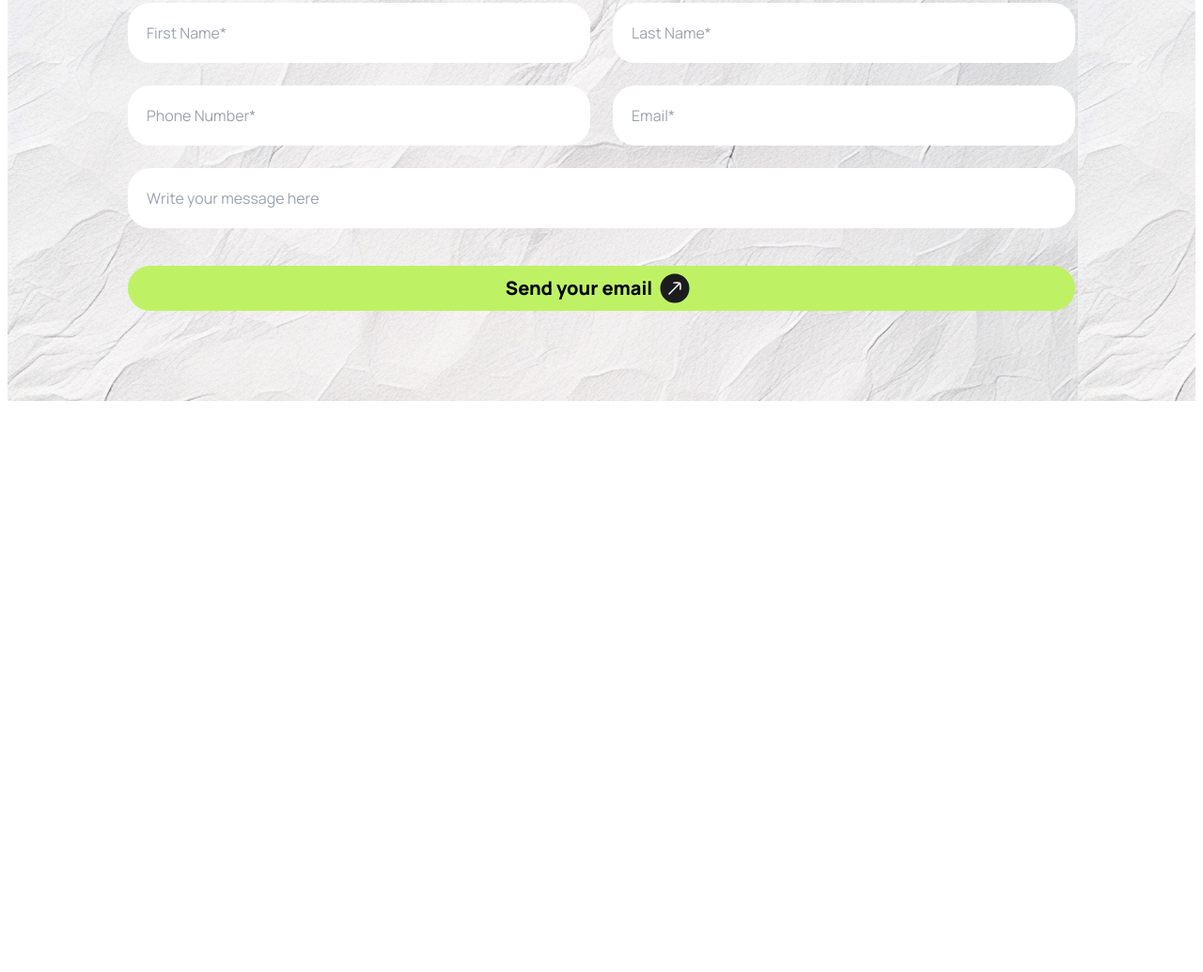
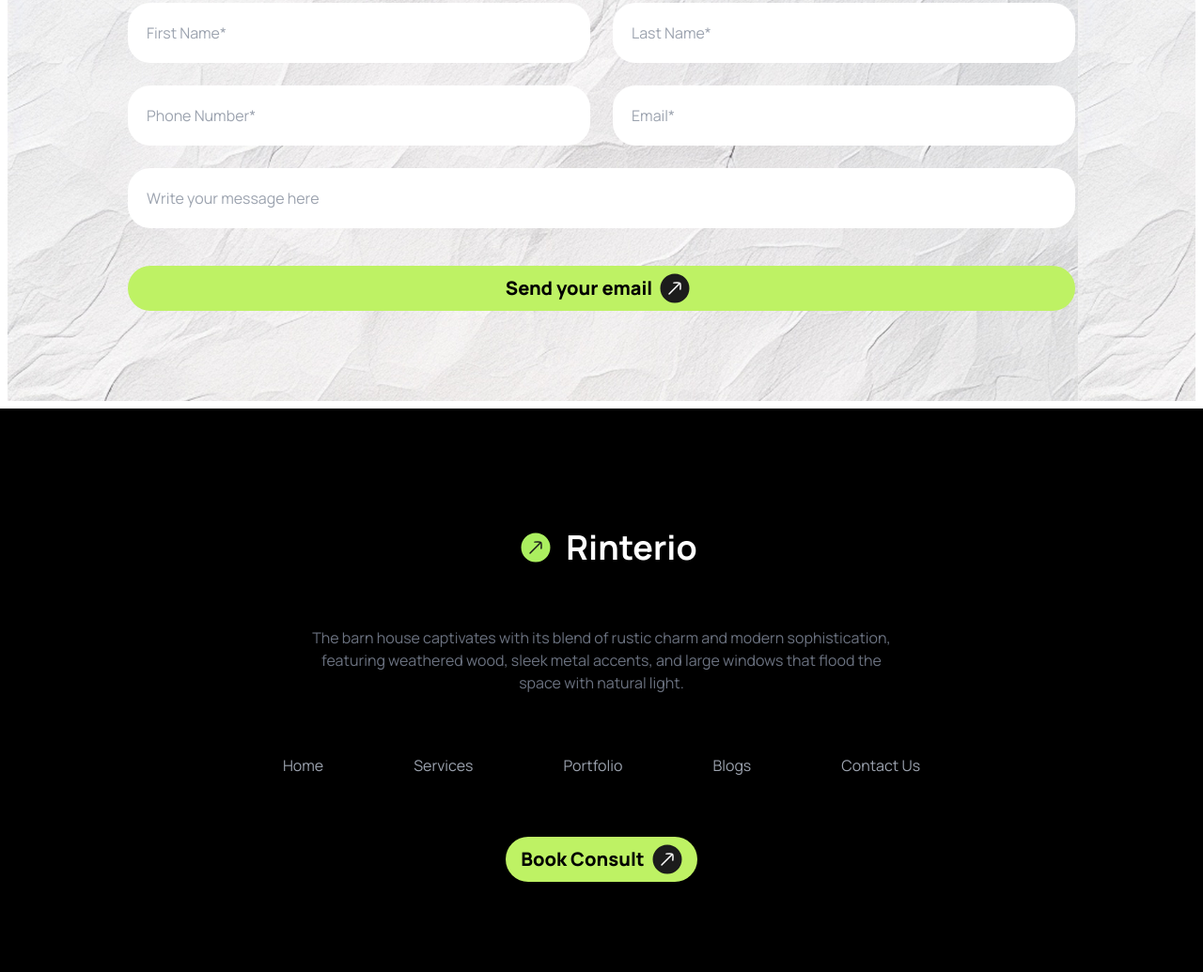
Before and after one commit to fatemameem/B10A3-Responsive-with-Tailwind, a website: page index.html in a window 1280 px wide. Shown: the part 4723-5758 px from the top of the page at 94% size. Before the commit the page ends 5158 px from the top, so only its background shows below. Drawn offline with nearby package versions, Linux system fonts and the light colour scheme.

Commit message:
footer section

```diff
--- a/index.html
+++ b/index.html
@@ -357,7 +357,7 @@
       <div class="next-project-form grid grid-cols-2 gap-6 mt-4">
         <input class="p-5 rounded-3xl" type="text" placeholder="First Name*" required>
         <input class="p-5 rounded-3xl" type="text" placeholder="Last Name*" required>
-        <input class="p-5 rounded-3xl" type="number" placeholder="Phone Number*" required>
+        <input class="p-5 rounded-3xl" type="text" placeholder="Phone Number*" required>
         <input class="p-5 rounded-3xl" type="email" placeholder="Email*" required>
         <input class="p-5 rounded-3xl col-span-2" type="text" placeholder="Write your message here">
         <button class="bg-lime-300 rounded-3xl px-4 py-2 flex items-center mt-4 w-full justify-center col-span-2">
@@ -367,5 +367,27 @@
       </div>
     </div>
   </section>
+  <section class="footer bg-black pt-32 px-32 pb-24 text-white flex flex-col items-center justify-center gap-16">
+    <div class="flex items-center">
+      <a href="index.html" class="px-4">
+        <img src="assets/arrow-up-right-01.svg" alt="Rinterio">
+      </a>
+      <p class="text-4xl font-bold text-white">Rinterio</p>
+    </div>
+    <p class="text-base text-center text-gray-500 px-48">The barn house captivates with its blend of rustic charm and modern sophistication, featuring weathered wood, sleek metal accents, and large windows that flood the space with natural light.</p>
+    <div class="nav-center">
+      <ul class="flex justify-between items-center text-gray-400 text-base">
+        <li class="px-12 cursor-pointer">Home</li>
+        <li class="px-12 cursor-pointer">Services</li>
+        <li class="px-12 cursor-pointer">Portfolio</li>
+        <li class="px-12 cursor-pointer">Blogs</li>
+        <li class="px-12 cursor-pointer">Contact Us</li>
+      </ul>
+    </div>
+    <button class="flex justify-between items-center px-4 bg-lime-300 py-2 rounded-3xl">
+      <p class="pe-2 text-xl font-extrabold text-black">Book Consult</p>
+      <img src="assets/arrow-up-right-02.svg" alt="logo">
+    </button>
+  </section>
 </body>
 </html>
```
